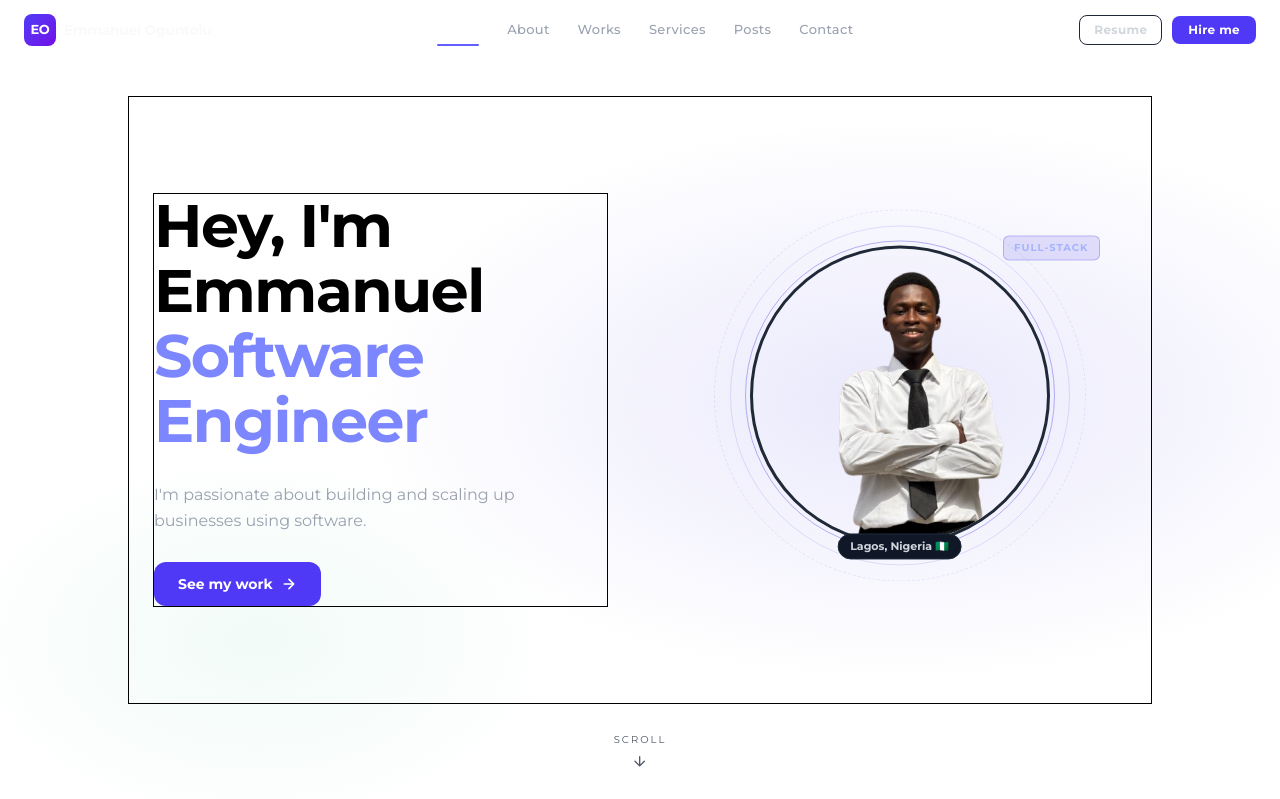
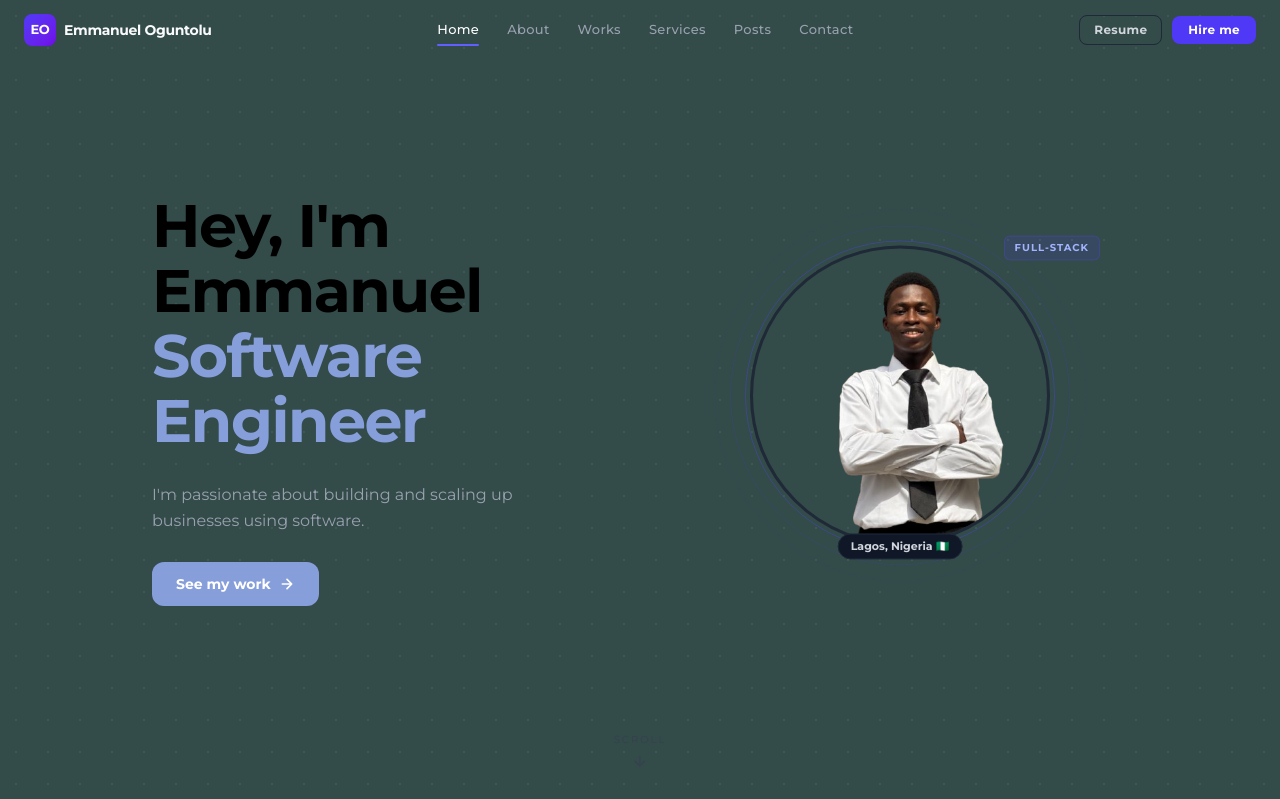
Before and after one commit to EMMANUEL08161823021/Portfolio, a Next.js app in the folder portfolio/: page /home in a window 1280 px wide. Shown: the top 799 px of the page. Built offline with nearby package versions, Linux system fonts and the light colour scheme.

Commit message:
new work

```diff
--- a/portfolio/app/home/components/Hero.jsx
+++ b/portfolio/app/home/components/Hero.jsx
@@ -55,7 +55,7 @@ const Hero = () => {
   }, [])
 
   return (
-    <section className="relative min-h-screen overflow-hidden flex items-center">
+    <section className="relative min-h-screen overflow-hidden bg-[#334b49] flex items-center">
       <style>{`
         @keyframes heroIn {
           from { opacity: 0; transform: translateY(28px); }
@@ -85,14 +85,6 @@ const Hero = () => {
         .scroll-hint { animation: scrollBounce 1.8s ease-in-out infinite; }
       `}</style>
 
-      {/* Radial glow */}
-      <div
-        className="pointer-events-none absolute inset-0"
-        style={{
-          background:
-            "radial-gradient(ellipse 60% 50% at 70% 50%, rgba(79,70,229,0.12) 0%, transparent 70%), radial-gradient(ellipse 40% 40% at 20% 80%, rgba(16,185,129,0.06) 0%, transparent 60%)",
-        }}
-      />
 
       {/* Dot grid */}
       <div
@@ -103,16 +95,16 @@ const Hero = () => {
         }}
       />
 
-      <div className="relative w-full max-w-5xl mx-auto border border-black px-6 py-24 grid md:grid-cols-2 gap-16 items-center">
+      <div className="relative w-full max-w-5xl mx-auto px-6 py-24 grid md:grid-cols-2 gap-16 items-center">
 
         {/* ── LEFT ── */}
-        <div className="space-y-7 border border-black">
+        <div className="space-y-7">
           {/* Heading */}
           <div className="hero-item">
             <h1 className="text-3xl sm:text-6xl font-extrabold leading-[1.08] tracking-tight text-black">
               Hey,{" "}
               I'm Emmanuel
-              <span className="relative inline-block text-indigo-400">
+              <span className="relative inline-block text-[#869eda]">
                 Software Engineer
 
               </span>
@@ -128,7 +120,7 @@ const Hero = () => {
           <div className="hero-item flex flex-wrap gap-3">
             <a
               href="#projects"
-              className="inline-flex items-center gap-2 px-6 py-3 rounded-xl text-sm font-semibold bg-indigo-600 hover:bg-indigo-700 text-white transition-all active:scale-[0.97]"
+              className="inline-flex items-center gap-2 px-6 py-3 rounded-xl text-sm font-semibold bg-[#869eda] hover:bg-indigo-700 text-white transition-all active:scale-[0.97]"
             >
               See my work
               <svg width="16" height="16" viewBox="0 0 24 24" fill="none" stroke="currentColor" strokeWidth="2.5" strokeLinecap="round" strokeLinejoin="round">
```
